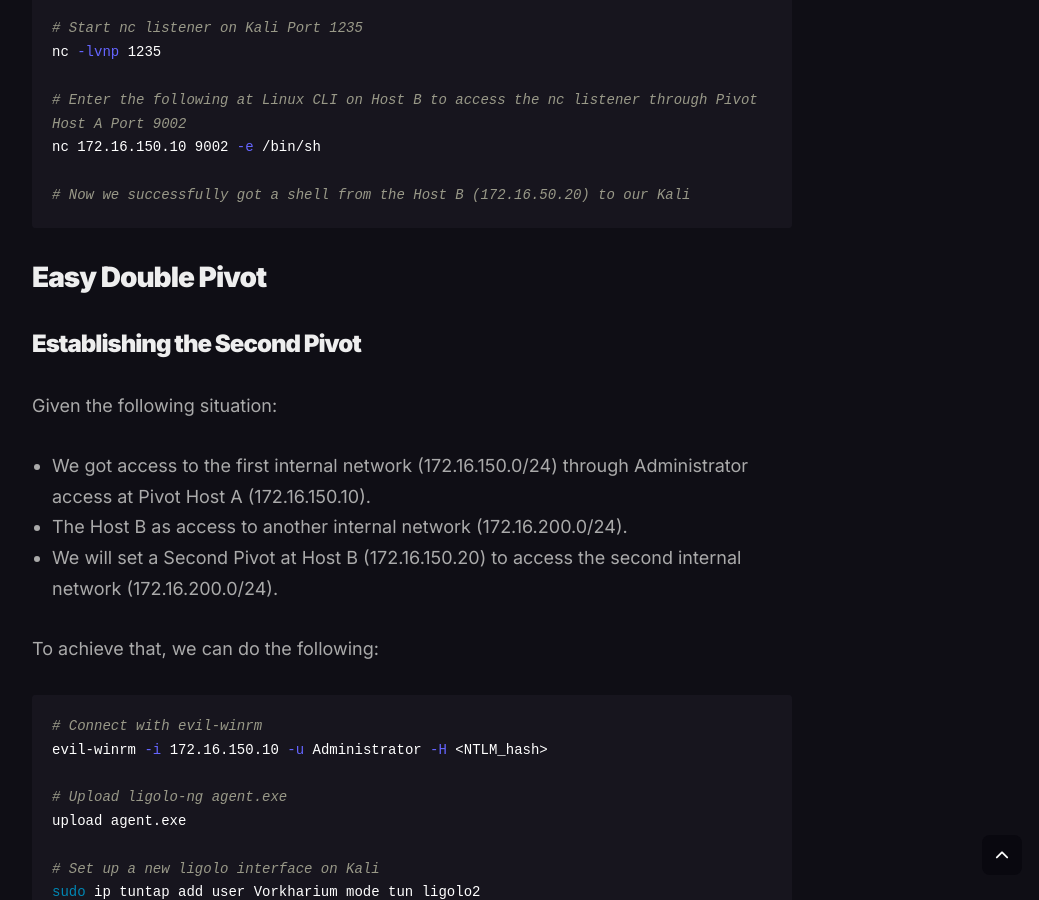
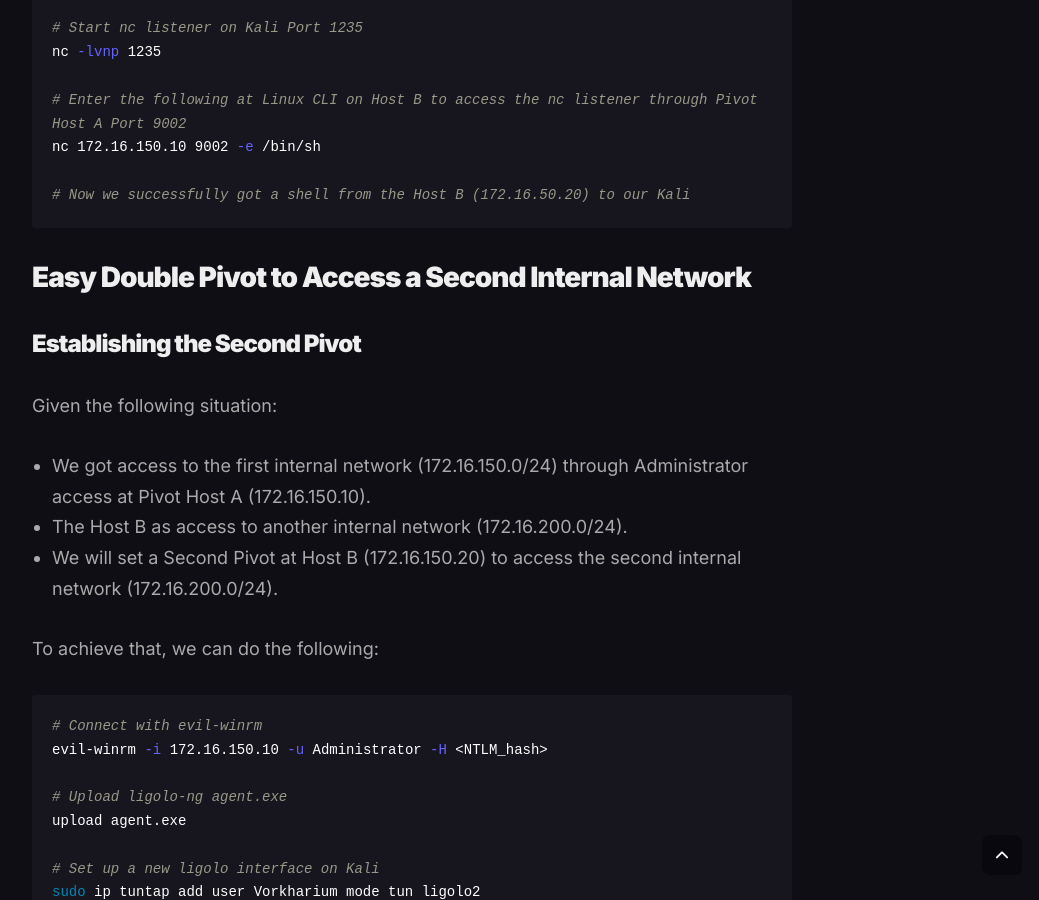
Before and after one commit to Vorkharium/vorkharium.github.io, a Jekyll site: the page built from _posts/2024-10-31-Ligolo-Ng-Cheatsheet.md, in a window 1280 px wide and 900 px high, scrolled down 4221 px. Shown: the whole window, without its empty margins (228-1267 px from the left). Built offline with Jekyll 4.4.1, drawn with Linux system fonts in a browser that asks for light colours; comment, search, counter and statistics services are not loaded.

Commit message:
Update 2024-10-31-Ligolo-Ng-Cheatsheet.md

````diff
--- a/_posts/2024-10-31-Ligolo-Ng-Cheatsheet.md
+++ b/_posts/2024-10-31-Ligolo-Ng-Cheatsheet.md
@@ -124,7 +124,7 @@
 # Now we successfully got a shell from the Host B (172.16.50.20) to our Kali
 ```
 
-## Easy Double Pivot
+## Easy Double Pivot to Access a Second Internal Network
 ### Establishing the Second Pivot
 Given the following situation:
 - We got access to the first internal network (172.16.150.0/24) through Administrator access at Pivot Host A (172.16.150.10).
````
